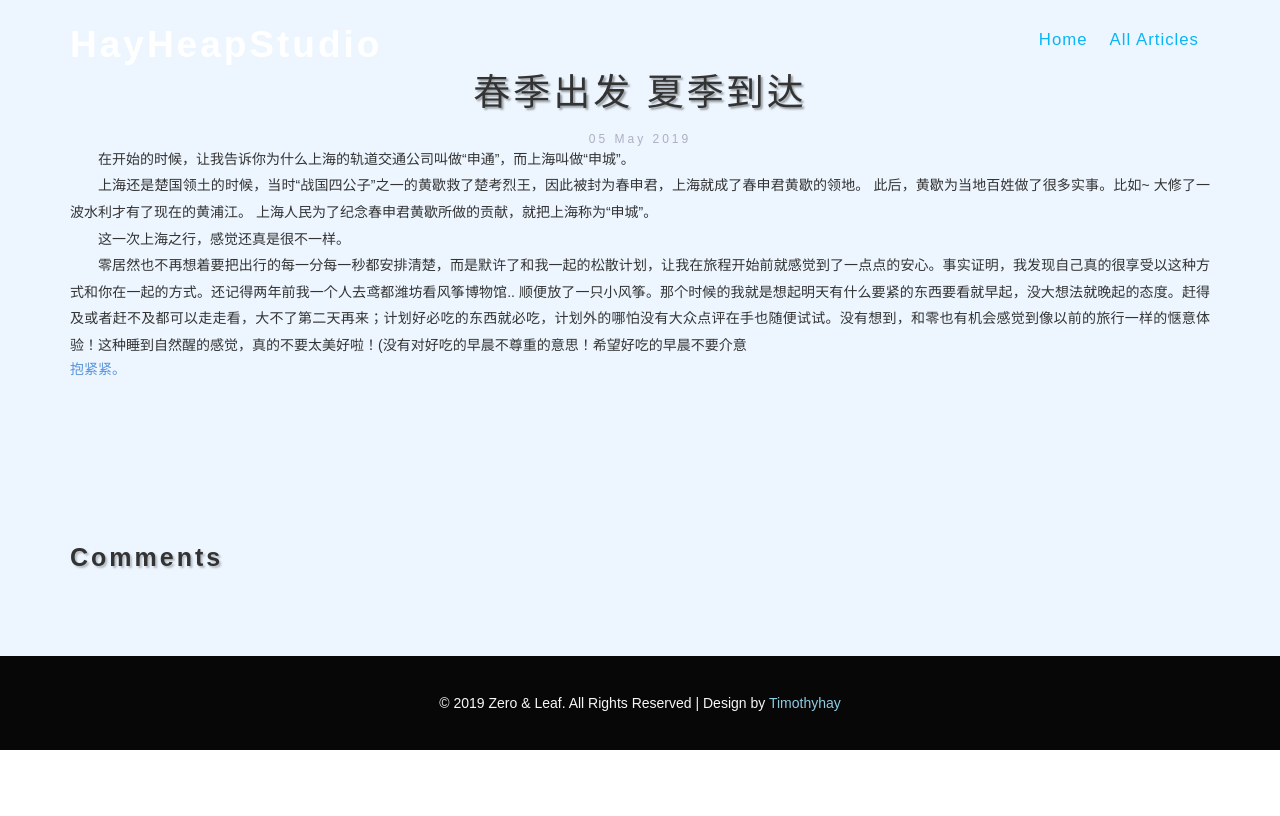
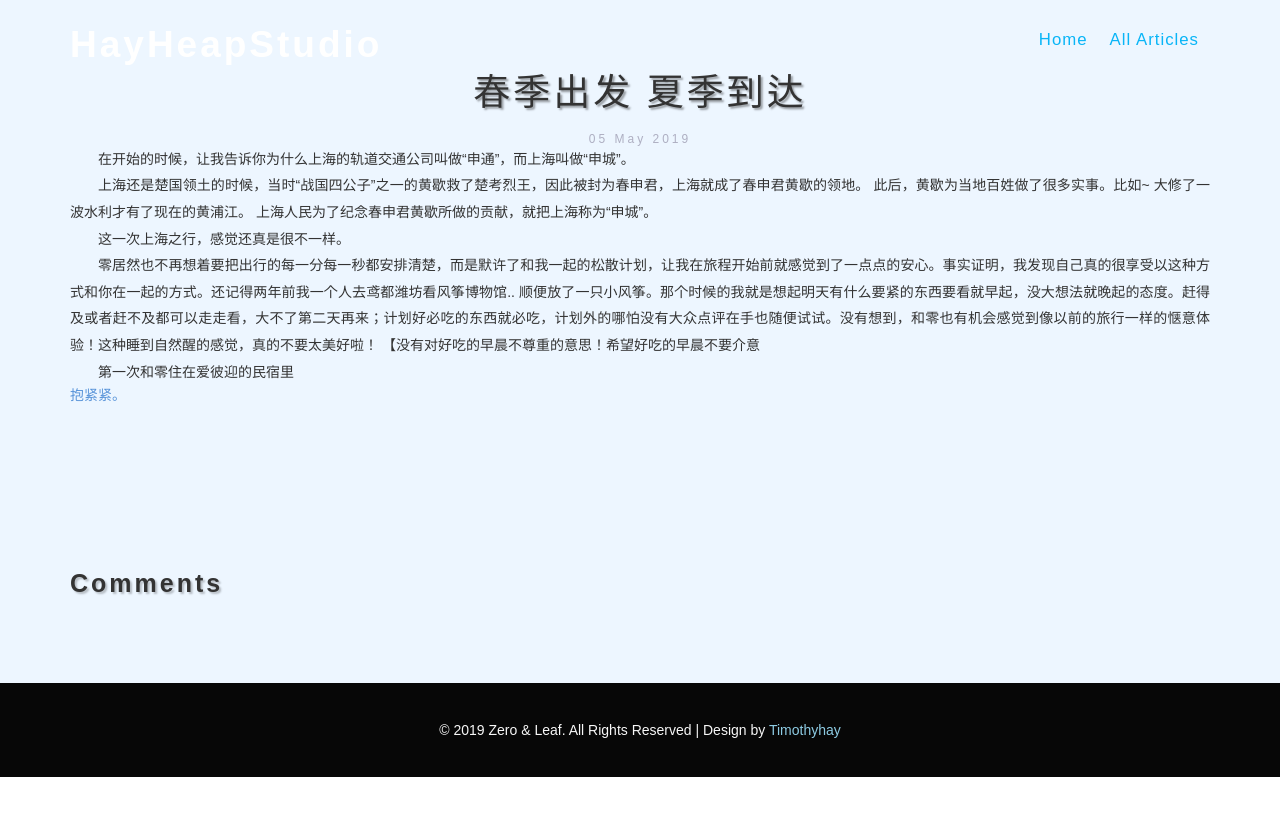
Before and after one commit to Timothyhay/TimothyhayHeap, a Jekyll site: the page built from _posts/2019-05-05-WithZeroInShanghai.html, in a window 1280 px wide. Shown: the top 816 px of the page. Built offline with Jekyll 4.4.1, drawn with Linux system fonts in a browser that asks for light colours; comment, search, counter and statistics services are not loaded.

Commit message:
SyetemUpdate

```diff
--- a/_config.yml
+++ b/_config.yml
@@ -1,6 +1,5 @@
 url: http://zero.razzorleaf.fun
 baseurl: /
-theme: jekyll-theme-architect
 highlighter: rouge
 disqus:
     shortname: razzorleaf
--- a/_posts/2019-05-05-WithZeroInShanghai.html
+++ b/_posts/2019-05-05-WithZeroInShanghai.html
@@ -12,6 +12,7 @@
 	<p>在开始的时候，让我告诉你为什么上海的轨道交通公司叫做“申通”，而上海叫做“申城”。</p>
 	<p>上海还是楚国领土的时候，当时“战国四公子”之一的黄歇救了楚考烈王，因此被封为春申君，上海就成了春申君黄歇的领地。 此后，黄歇为当地百姓做了很多实事。比如~ 大修了一波水利才有了现在的黄浦江。 上海人民为了纪念春申君黄歇所做的贡献，就把上海称为“申城”。</p>
 	<p>这一次上海之行，感觉还真是很不一样。</p>
-	<p>零居然也不再想着要把出行的每一分每一秒都安排清楚，而是默许了和我一起的松散计划，让我在旅程开始前就感觉到了一点点的安心。事实证明，我发现自己真的很享受以这种方式和你在一起的方式。还记得两年前我一个人去鸢都潍坊看风筝博物馆.. 顺便放了一只小风筝。那个时候的我就是想起明天有什么要紧的东西要看就早起，没大想法就晚起的态度。赶得及或者赶不及都可以走走看，大不了第二天再来；计划好必吃的东西就必吃，计划外的哪怕没有大众点评在手也随便试试。没有想到，和零也有机会感觉到像以前的旅行一样的惬意体验！这种睡到自然醒的感觉，真的不要太美好啦！(没有对好吃的早晨不尊重的意思！希望好吃的早晨不要介意</p>
+	<p>零居然也不再想着要把出行的每一分每一秒都安排清楚，而是默许了和我一起的松散计划，让我在旅程开始前就感觉到了一点点的安心。事实证明，我发现自己真的很享受以这种方式和你在一起的方式。还记得两年前我一个人去鸢都潍坊看风筝博物馆.. 顺便放了一只小风筝。那个时候的我就是想起明天有什么要紧的东西要看就早起，没大想法就晚起的态度。赶得及或者赶不及都可以走走看，大不了第二天再来；计划好必吃的东西就必吃，计划外的哪怕没有大众点评在手也随便试试。没有想到，和零也有机会感觉到像以前的旅行一样的惬意体验！这种睡到自然醒的感觉，真的不要太美好啦！ 【没有对好吃的早晨不尊重的意思！希望好吃的早晨不要介意</p>
+	<p>第一次和零住在爱彼迎的民宿里</p>
 	<span class="razzor">抱紧紧。</span>
 </div>
```
Also changed, not shown: index.html (+36 -19 lines), images/locations-img1.jpg (deleted), images/locations-img2.jpg (deleted).
